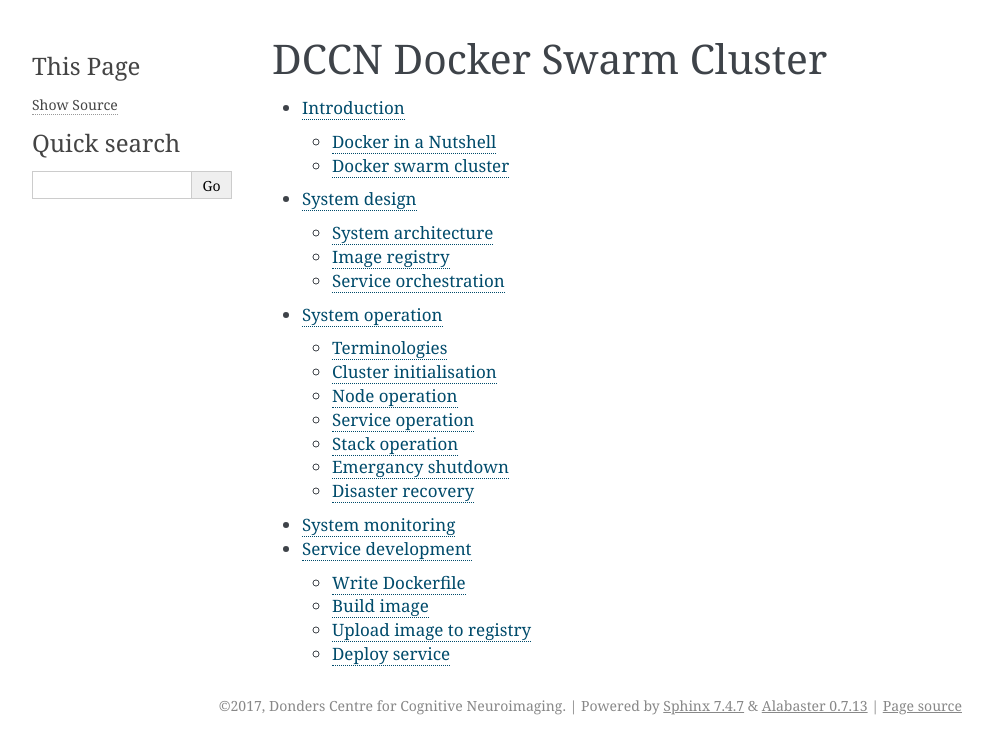
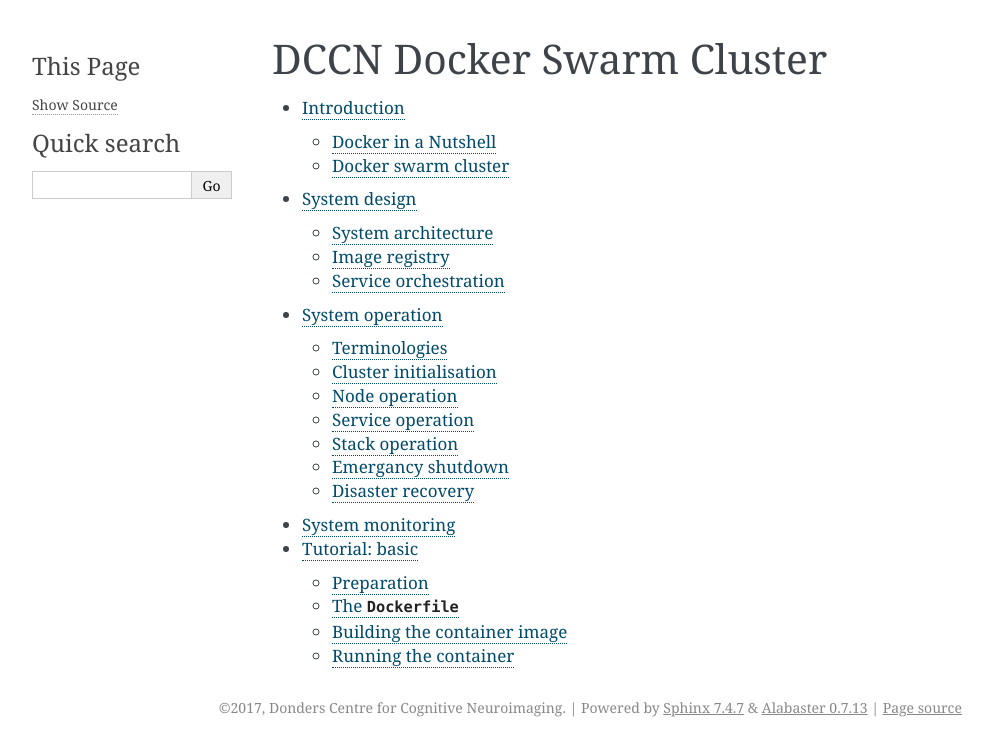
Before and after one commit to Donders-Institute/docker-swarm-setup, a Sphinx documentation site: the page built from doc/index.rst, in a window 1280 px wide. Shown: the top 756 px of the page, without its empty margins (148-1141 px from the left). Built offline with Sphinx 7.4.7, drawn with Linux system fonts in a browser that asks for light colours.

Commit message:
Added basic tutorial to index

```diff
--- a/doc/index.rst
+++ b/doc/index.rst
@@ -13,4 +13,6 @@
    System design <design.rst>
    System operation <operation.rst>
    System monitoring <monitor.rst>
-   Service development <devops.rst>
+   Tutorial: basic <tutorial/basic.rst>
+..   Tutorial: orchestration <tutorial/orchestration.rst>
+..   Service development <devops.rst>
```
